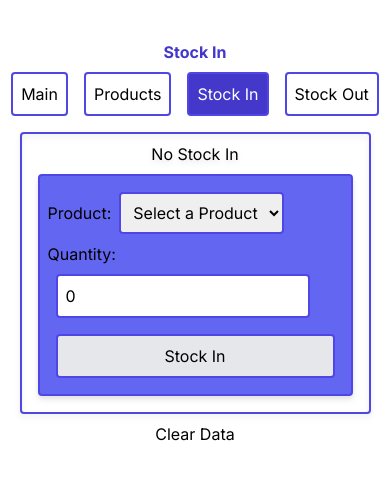
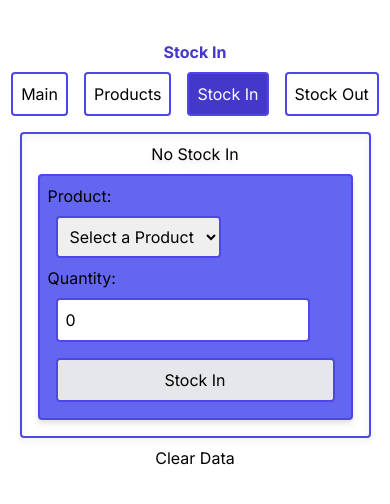
Before and after one commit to amaljosea/inventory-app, a Next.js app: page /stock-in in a window 390 px wide. Shown: the top 504 px of the page. Built offline with nearby package versions, Linux system fonts and the light colour scheme.

Commit message:
More responsive

```diff
--- a/components/ProductForm.tsx
+++ b/components/ProductForm.tsx
@@ -33,6 +33,7 @@ const ProductForm = () => {
     >
       <label>
         Name
+        <br />
         <input
           className={commonClassName}
           type="text"
@@ -45,6 +46,7 @@ const ProductForm = () => {
       </label>
       <label>
         Quantity
+        <br />
         <input
           className={commonClassName}
           type="number"
--- a/components/StockForm.tsx
+++ b/components/StockForm.tsx
@@ -34,11 +34,12 @@ export const StockForm = ({ handleSubmit, title }: StockFormProps) => {
     <div
       className={classNames(
         commonClassName,
-        "bg-indigo-500 flex sm:flex-row flex-col"
+        "bg-indigo-500 flex sm:flex-row flex-col justify-end"
       )}
     >
       <label>
         Product:
+        <br />
         <select
           className={commonClassName}
           value={newStock.productId}
@@ -55,6 +56,7 @@ export const StockForm = ({ handleSubmit, title }: StockFormProps) => {
       </label>
       <label>
         Quantity:
+        <br />
         <input
           min={0}
           className={commonClassName}
```
